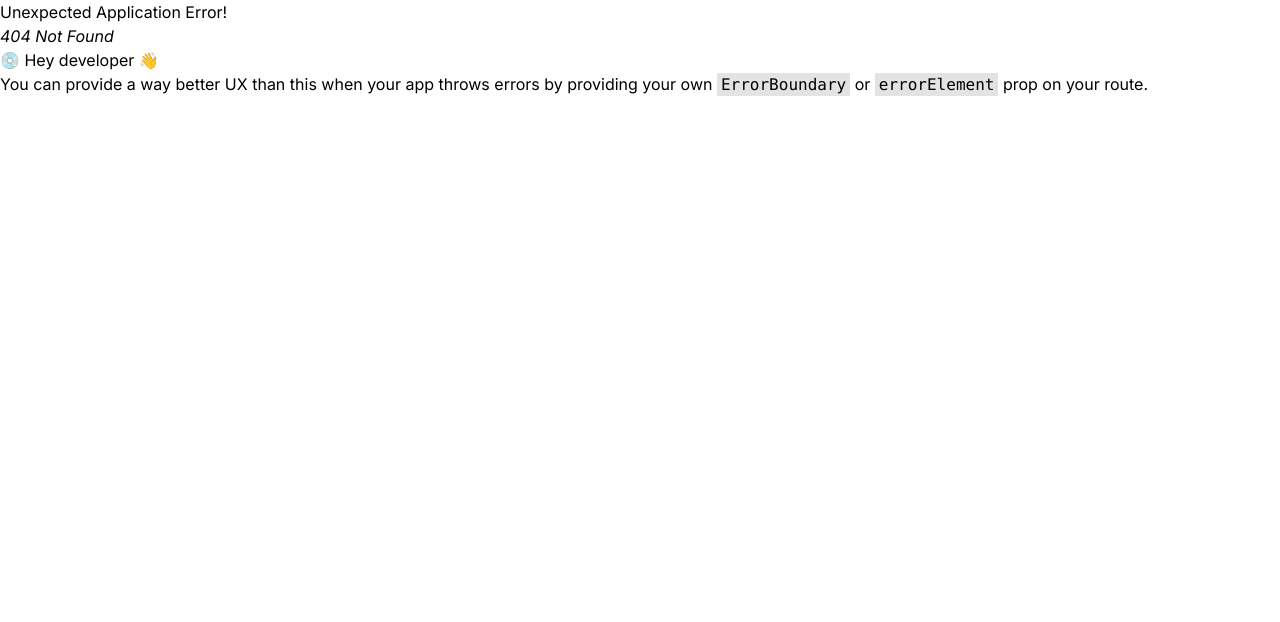
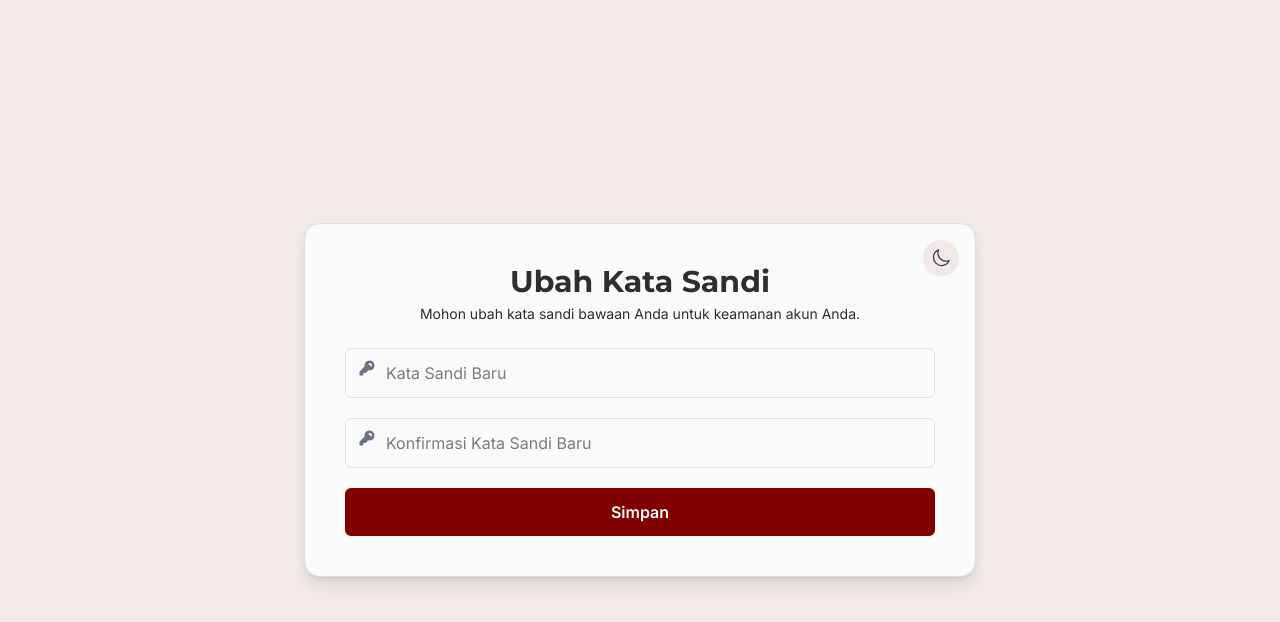
Before and after one commit to frillyl/kujangone, a React app: page /change-password in a window 1280 px wide. Before the commit this address had no page. Shown: the top 622 px of the page. Built offline with nearby package versions, Linux system fonts and the light colour scheme; the HTML template or start-up script is replaced by a standard one.

Commit message:
Update: ChangePassword

```diff
--- a/src/App.jsx
+++ b/src/App.jsx
@@ -1,12 +1,14 @@
 import { createBrowserRouter, RouterProvider } from "react-router-dom";
 import Register from "./pages/Register";
 import Login from "./pages/Login";
+import ChangePassword from "./pages/ChangePassword";
 import MainLayout from "./layouts/MainLayout";
 import DashboardAdmin from "./pages/karyawan/admin/Dashboard";
 
 const router = createBrowserRouter ([
   { path: "/register", element: <Register /> },
   { path: "/login", element: <Login /> },
+  { path: "/change-password", element: <ChangePassword /> },
   {
     path: "/dashboard/admin",
     element: <MainLayout />,
--- /dev/null
+++ b/src/pages/ChangePassword.jsx
@@ -0,0 +1,32 @@
+import { KeyIcon } from "@heroicons/react/16/solid";
+import ThemeToggle from "../components/ThemeToggle";
+
+export default function ChangePassword() {
+    return (
+        <div className="flex items-center justify-center min-h-screen bg-secondary-light transition-colors duration-300 px-4 sm:px-6 md:px-8">
+            <div className="relative w-full max-w-sm sm:max-w-md md:max-w-lg lg:max-w-xl xl:max-w-2xl p-6 sm:p-8 md:p-10 rounded-2xl shadow-md md:shadow-lg bg-background-light border border-line-light transition-all duration-300">
+                <ThemeToggle className="absolute top-3 right-3 sm:top-4 sm:right-4" />
+
+                <h1 className="text-xl sm:text-2xl lg:text-3xl font-bold font-heading mb-1 text-text-light text-center">Ubah Kata Sandi</h1>
+                <p className="text-xs sm:text-sm mb-6 text-center text-text-light">
+                    Mohon ubah kata sandi bawaan Anda untuk keamanan akun Anda.
+                </p>
+
+                <form className="space-y-3 sm:space-y-4 md:space-y-5 text-left">
+                    <div className="relative">
+                        <KeyIcon className="absolute left-3 top-2.5 h-4 w-4 sm:h-5 sm:w-5 text-gray-500 dark:text-gray-400" />
+                        <input type="password" placeholder="Kata Sandi Baru" required className="w-full pl-9 sm:pl-10 pr-3 py-2 sm:py-2.5 md:py-3 rounded-md border border-line-light focus:outline-none focus:ring-2 focus:ring-primary-light transition-colors duration-300" />
+                    </div>
+                    <div className="relative">
+                        <KeyIcon className="absolute left-3 top-2.5 h-4 w-4 sm:h-5 sm:w-5 text-gray-500 dark:text-gray-400" />
+                        <input type="password" placeholder="Konfirmasi Kata Sandi Baru" required className="w-full pl-9 sm:pl-10 pr-3 py-2 sm:py-2.5 md:py-3 rounded-md border border-line-light focus:outline-none focus:ring-2 focus:ring-primary-light transition-colors duration-300" />
+                    </div>
+
+                    <button type="submit" className="w-full py-2 sm:py-2.5 md:py-3 font-semibold rounded-md bg-primary-light text-background-light hover:opacity-90 active:scale-[0.98] transition-all duration-300">
+                        Simpan
+                    </button>
+                </form>
+            </div>
+        </div>
+    );
+}
```
